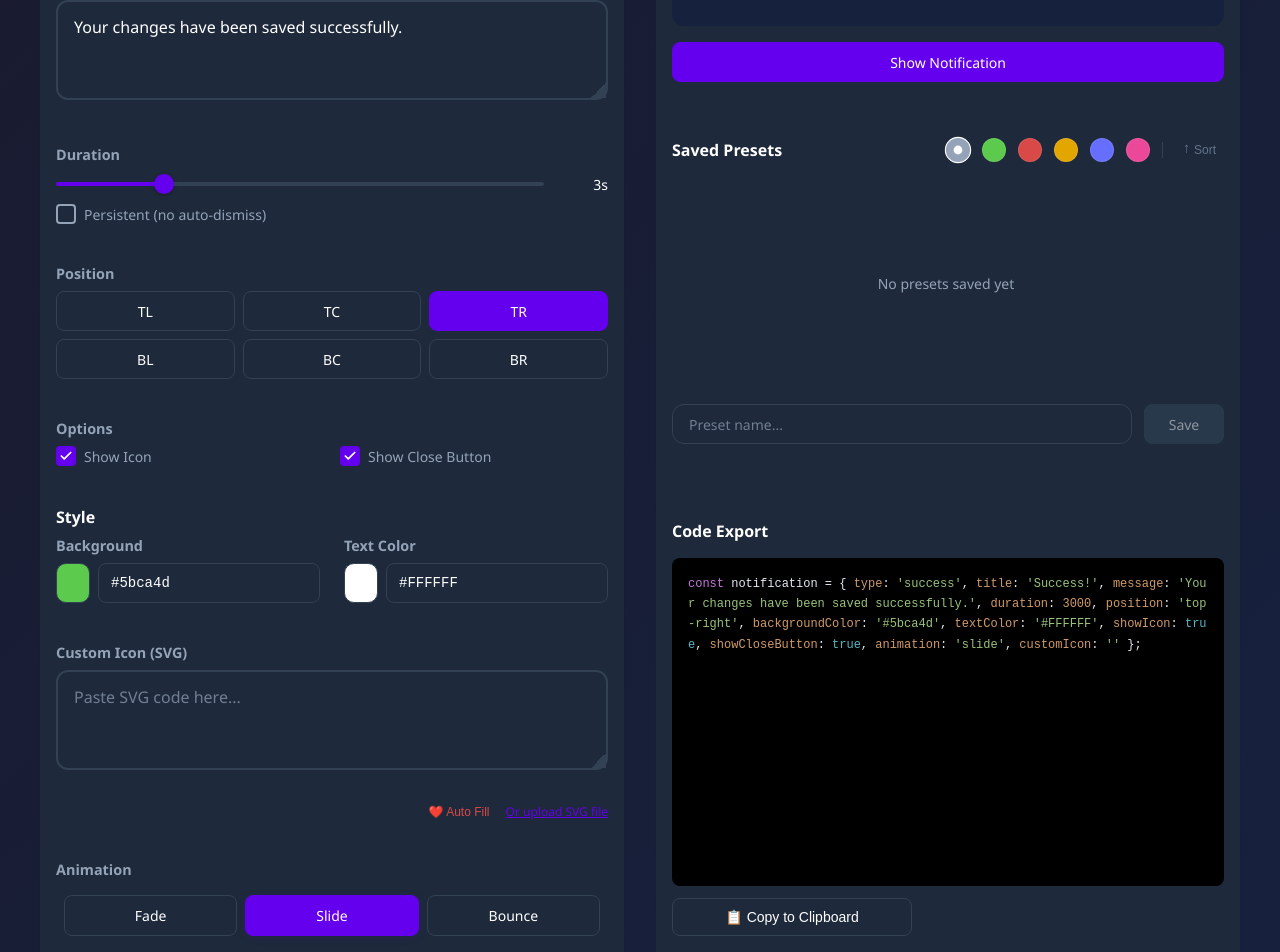
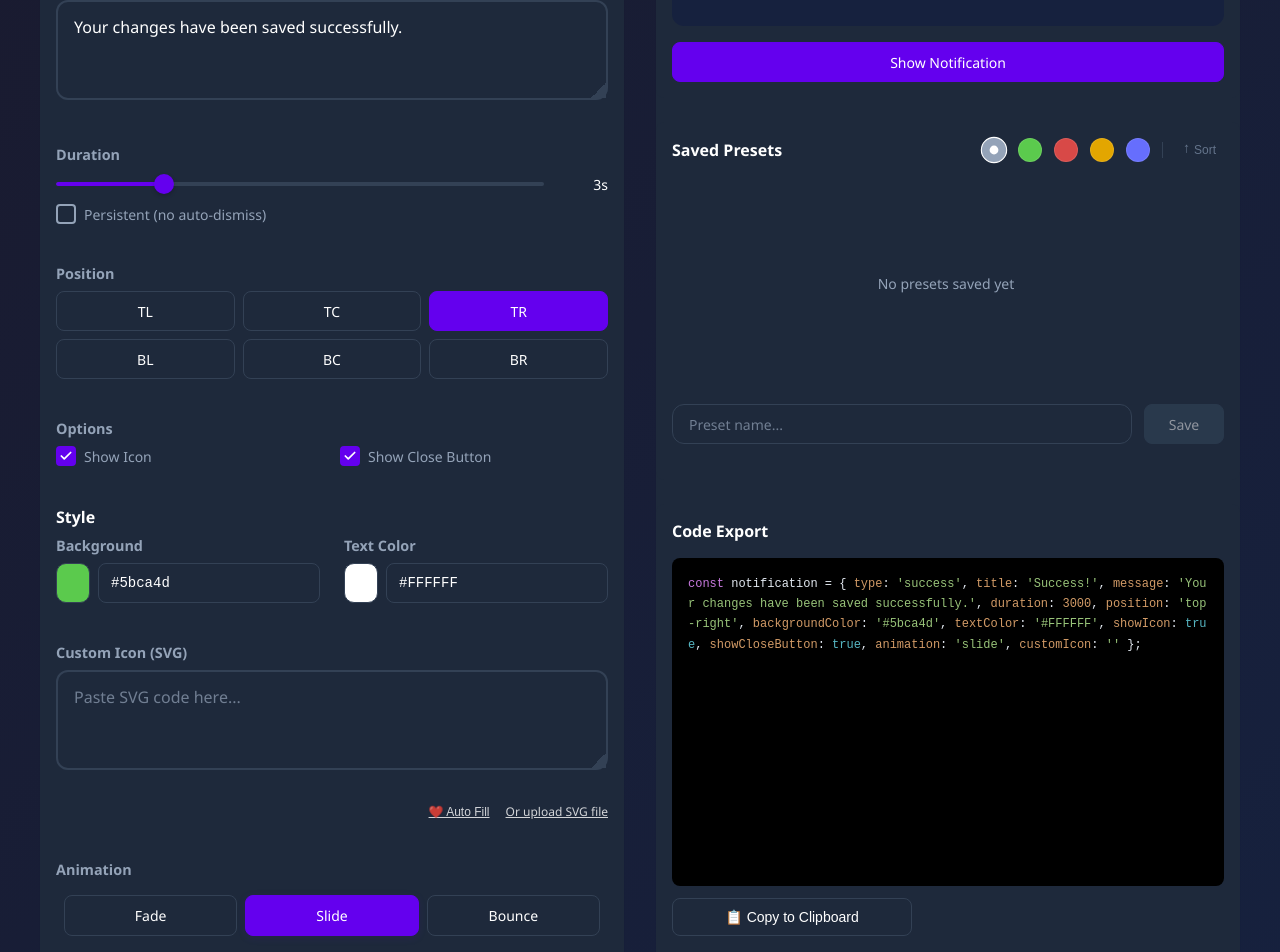
Before and after one commit to AliKaner/toast-sim, a Vue app: page / in a window 1280 px wide. Shown: the part 417-1369 px from the top of the page. Built offline with nearby package versions, Linux system fonts and the light colour scheme.

Commit message:
feat: Introduce UI components for managing notification presets, custom icons, and type filters.

```diff
--- a/package.json
+++ b/package.json
@@ -18,6 +18,7 @@
     "@storybook/addon-onboarding": "^10.2.1",
     "@storybook/addon-vitest": "^10.2.1",
     "@storybook/vue3-vite": "^10.2.1",
+    "@types/dompurify": "^3.0.5",
     "@types/jest": "^29.5.12",
     "@vitest/browser-playwright": "^4.0.18",
     "@vitest/coverage-v8": "^4.0.18",
@@ -38,6 +39,7 @@
     "@cyhnkckali/vue3-color-picker": "^2.1.5",
     "@highlightjs/vue-plugin": "^2.1.0",
     "@vitejs/plugin-vue": "^6.0.3",
+    "dompurify": "^3.3.1",
     "highlight.js": "^11.11.1",
     "nanoid": "^5.1.6",
     "pinia": "^3.0.4",
--- a/src/components/ui/CustomIconActions.vue
+++ b/src/components/ui/CustomIconActions.vue
@@ -106,15 +106,18 @@ const onFileUpload = (event: Event) => {
 .action-btn {
   background: transparent;
   border: none;
-  color: var(--color-error);
+  color: var(--color-text);
   font-size: 0.75rem;
   cursor: pointer;
-  text-decoration: none;
+  text-decoration: underline;
   padding: 0;
+  opacity: 0.8;
 }
 
 .clear-icon-btn {
-  opacity: 0.7;
+  color: var(--color-error);
+  text-decoration: none;
+  opacity: 0.9;
 }
 
 .clear-icon-btn:hover {
@@ -123,8 +126,7 @@ const onFileUpload = (event: Event) => {
 }
 
 .action-btn:hover {
-  color: var(--color-primary);
-  opacity: 0.8;
+  opacity: 1;
 }
 
 .file-upload-container {
@@ -135,9 +137,14 @@ const onFileUpload = (event: Event) => {
 .file-upload-label {
   display: inline-block;
   font-size: 0.75rem;
-  color: var(--color-primary);
+  color: var(--color-text);
   cursor: pointer;
   text-decoration: underline;
+  opacity: 0.8;
+}
+
+.file-upload-label:hover {
+  opacity: 1;
 }
 
 .file-input {
--- a/src/components/ui/NotificationIcon.vue
+++ b/src/components/ui/NotificationIcon.vue
@@ -1,16 +1,22 @@
 <script setup lang="ts">
+import { computed } from 'vue'
 import type { NotificationType } from '../../types/notification'
+import { sanitizeSvg } from '../../utils/sanitize'
 
 interface NotificationIconProps {
   type: NotificationType
   customIcon?: string
 }
 
-defineProps<NotificationIconProps>()
+const props = defineProps<NotificationIconProps>()
+
+const sanitizedIcon = computed(() => {
+  return props.customIcon ? sanitizeSvg(props.customIcon) : ''
+})
 </script>
 
 <template>
-  <div v-if="customIcon" class="icon-custom" v-html="customIcon"></div>
+  <div v-if="customIcon" class="icon-custom" v-html="sanitizedIcon"></div>
 
   <svg v-else-if="type === 'success'" xmlns="http://www.w3.org/2000/svg" viewBox="0 0 24 24" fill="none" stroke="currentColor" stroke-width="3" stroke-linecap="round" stroke-linejoin="round">
     <path d="M4.5 12.75l6 6 9-13.5" />
--- a/src/components/ui/PresetCard.vue
+++ b/src/components/ui/PresetCard.vue
@@ -69,6 +69,8 @@ const CUSTOM_COLOR = '#ec4899'
   display: flex;
   align-items: center;
   gap: 0.75rem;
+  flex: 1; /* Allow it to take available space */
+  min-width: 0; /* Crucial for flex child truncation */
 }
 
 .type-indicator {
@@ -82,12 +84,17 @@ const CUSTOM_COLOR = '#ec4899'
   display: flex;
   flex-direction: column;
   gap: 0.125rem;
+  flex: 1; /* Allow it to take available space */
+  min-width: 0; /* Crucial for flex child truncation */
 }
 
 .preset-name {
   font-size: 0.875rem;
   font-weight: 500;
   color: var(--color-text);
+  white-space: nowrap;
+  overflow: hidden;
+  text-overflow: ellipsis;
 }
 
 .preset-meta {
--- a/src/components/ui/PresetFilters.vue
+++ b/src/components/ui/PresetFilters.vue
@@ -12,15 +12,13 @@ const emit = defineEmits<{
   (e: 'update:modelValue', value: NotificationType | 'all' | 'custom'): void
 }>()
 
-const CUSTOM_COLOR = '#ec4899'
 
 const filters = [
   { value: 'all', color: 'var(--color-text-muted)', label: 'All' },
   { value: 'success', color: TYPE_DEFAULTS.success.bg, label: 'Success' },
   { value: 'error', color: TYPE_DEFAULTS.error.bg, label: 'Error' },
   { value: 'warning', color: TYPE_DEFAULTS.warning.bg, label: 'Warning' },
-  { value: 'info', color: TYPE_DEFAULTS.info.bg, label: 'Info' },
-  { value: 'custom', color: CUSTOM_COLOR, label: 'Custom' }
+  { value: 'info', color: TYPE_DEFAULTS.info.bg, label: 'Info' }
 ]
 </script>
 
--- a/src/components/ui/ToastFormCard.vue
+++ b/src/components/ui/ToastFormCard.vue
@@ -39,6 +39,8 @@ const isFormDirty = computed(() => {
 const clearForm = () => {
   Object.assign(props.form, {
     ...DEFAULT_CONFIG,
+    title: '',
+    message: '',
     isPersistent: false,
     presetName: '',
     customIcon: ''
--- /dev/null
+++ b/src/utils/sanitize.ts
@@ -0,0 +1,9 @@
+import DOMPurify from 'dompurify'
+
+export const sanitizeSvg = (svgContent: string): string => {
+  return DOMPurify.sanitize(svgContent, {
+    USE_PROFILES: { svg: true, svgFilters: true },
+    ADD_TAGS: ['use'],
+    ADD_ATTR: ['href', 'xlink:href']
+  })
+}
```
Also changed, not shown: 1 other file (tests, documents, lock files or other folders).
